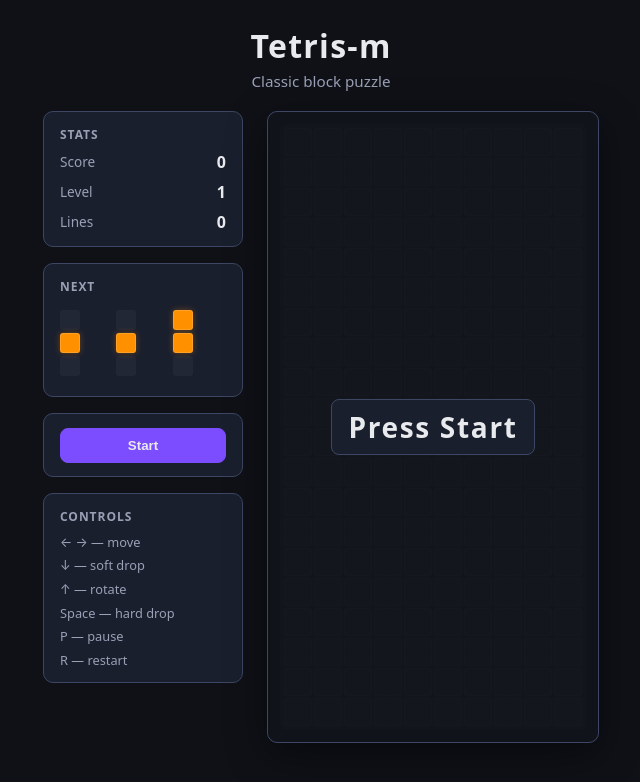
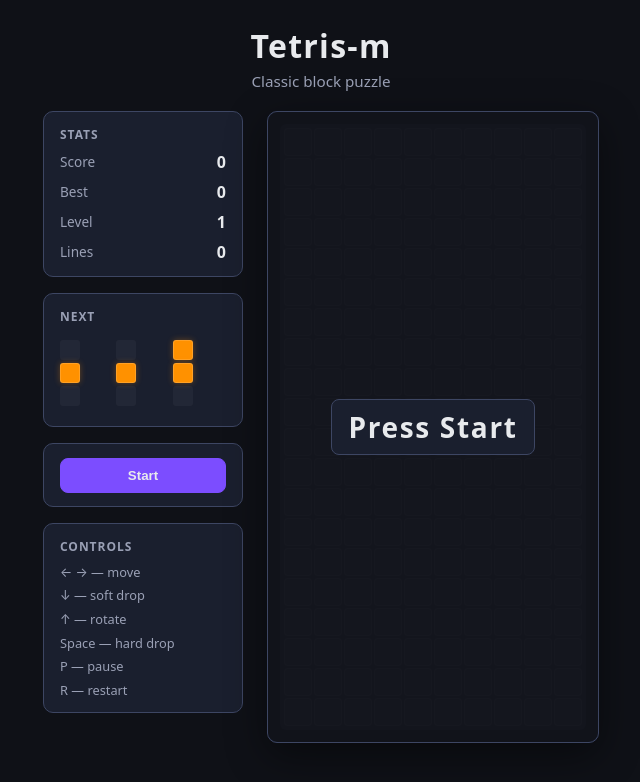
Before and after one commit to MAJOR2023/Tetris-m, a React (Vite) app: page / in a window 1280 px wide. Shown: the top 782 px of the page, without its empty margins (319-959 px from the left). Built offline with nearby package versions, Linux system fonts and the light colour scheme.

Commit message:
feat: display best score in stats panel

```diff
--- a/src/App.tsx
+++ b/src/App.tsx
@@ -6,6 +6,7 @@ import { IdleOverlay } from './components/IdleOverlay';
 import { PauseOverlay } from './components/PauseOverlay';
 import { NextPiece } from './components/NextPiece';
 import { StatsPanel } from './components/StatsPanel';
+import { useBestScore } from './hooks/useBestScore';
 import { useGame } from './hooks/useGame';
 import { useKeyboard } from './hooks/useKeyboard';
 import './App.css';
@@ -13,6 +14,7 @@ import './App.css';
 export default function App() {
   const game = useGame();
   const { state } = game;
+  const bestScore = useBestScore(state.score);
   const keyboardEnabled = state.status === 'playing' || state.status === 'paused';
 
   useKeyboard(
@@ -40,7 +42,12 @@ export default function App() {
 
       <div className="app__layout">
         <aside className="app__sidebar">
-          <StatsPanel score={state.score} level={state.level} lines={state.lines} />
+          <StatsPanel
+            score={state.score}
+            best={bestScore}
+            level={state.level}
+            lines={state.lines}
+          />
           <NextPiece type={state.next} />
           <GameControls
             status={state.status}
--- a/src/components/StatsPanel.tsx
+++ b/src/components/StatsPanel.tsx
@@ -1,10 +1,11 @@
 type Props = {
   score: number;
+  best: number;
   level: number;
   lines: number;
 };
 
-export function StatsPanel({ score, level, lines }: Props) {
+export function StatsPanel({ score, best, level, lines }: Props) {
   return (
     <div className="stats-panel">
       <h3 className="panel-title">Stats</h3>
@@ -12,6 +13,10 @@ export function StatsPanel({ score, level, lines }: Props) {
         <div className="stats-panel__row">
           <dt>Score</dt>
           <dd>{score}</dd>
+        </div>
+        <div className="stats-panel__row">
+          <dt>Best</dt>
+          <dd>{best}</dd>
         </div>
         <div className="stats-panel__row">
           <dt>Level</dt>
```
